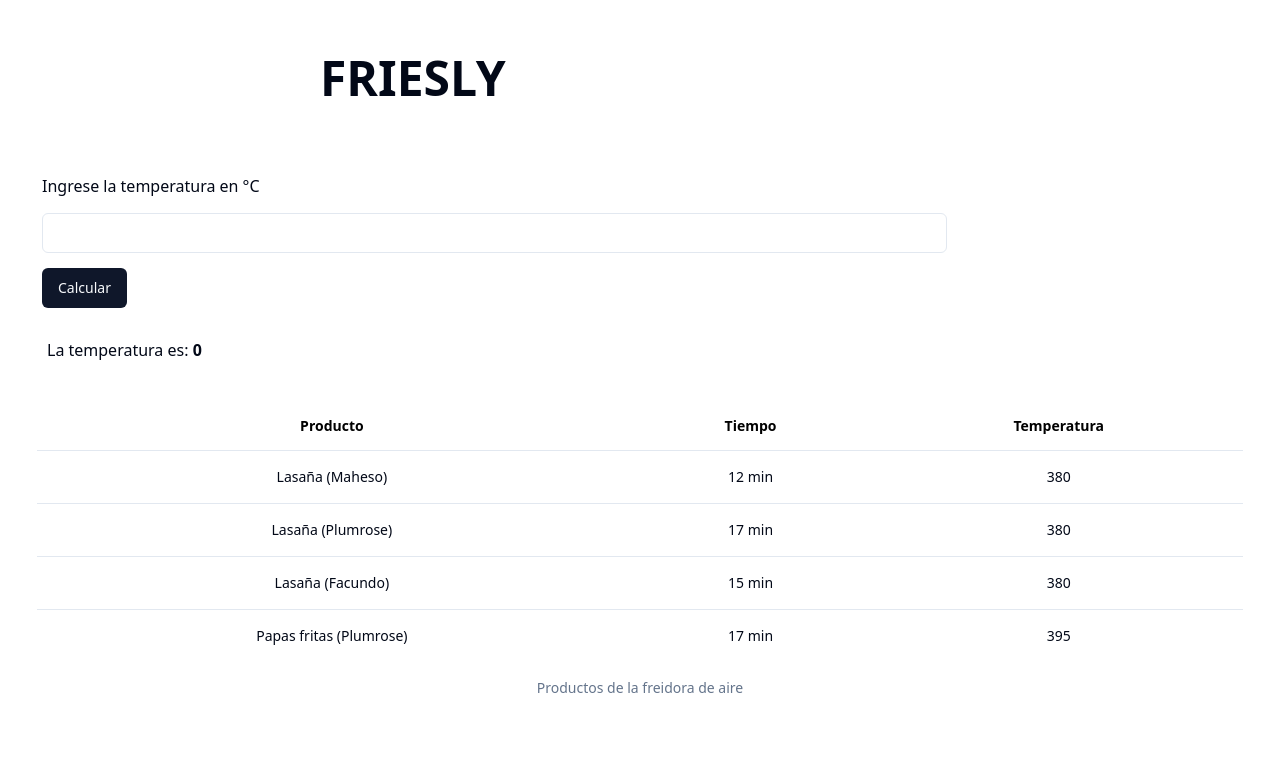
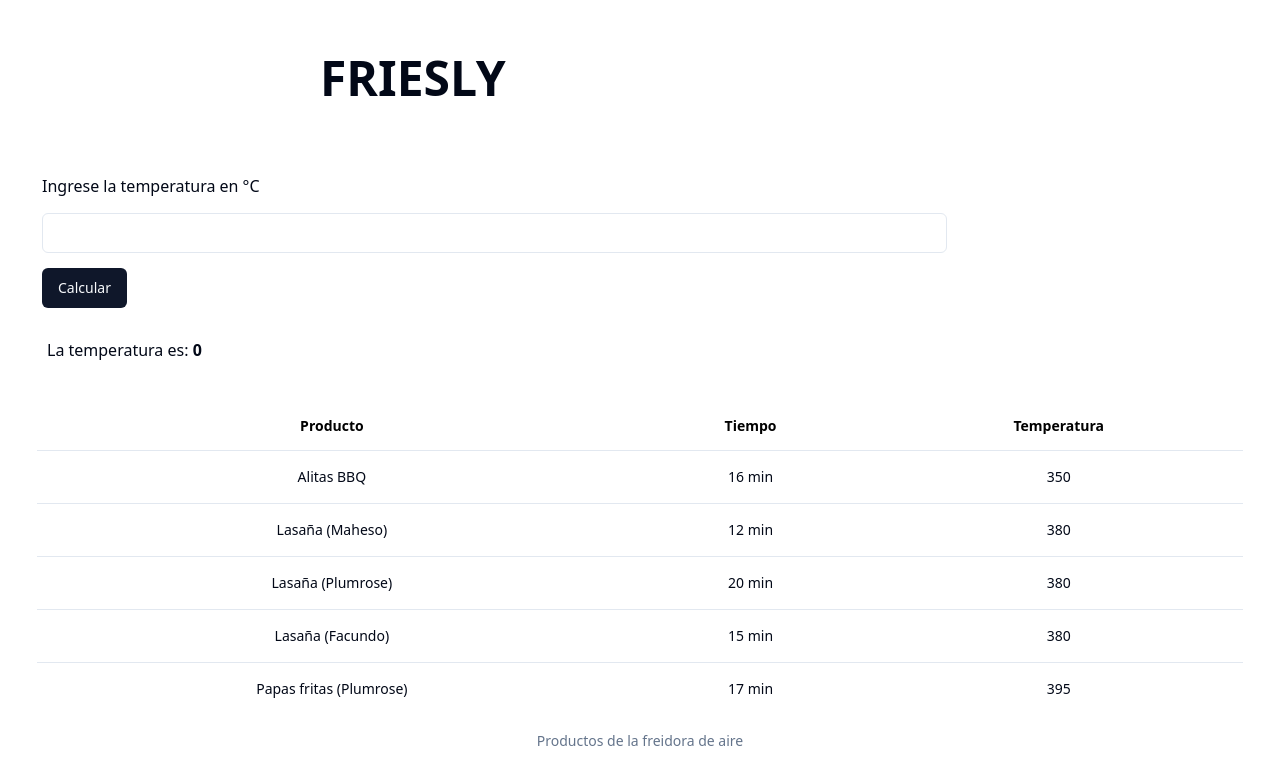
Before and after one commit to BryanGordon/friesly, a React (Vite) app: page / in a window 1280 px wide. Shown: the top 784 px of the page. Built offline with nearby package versions, Linux system fonts and the light colour scheme.

Commit message:
Add more items
- Add new food info.
- Update time info for Plumrose

```diff
--- a/src/Home.tsx
+++ b/src/Home.tsx
@@ -61,6 +61,13 @@ export function Home () {
               </TableRow>
             </TableHeader>
             <TableBody>
+
+              <TableRow>
+                <TableCell className='font-medium text-center'>Alitas BBQ</TableCell>
+                <TableCell className='font-medium text-center'>16 min</TableCell>
+                <TableCell className='font-medium text-center'>350</TableCell>
+              </TableRow>
+
               <TableRow>
                 <TableCell className='font-medium text-center'>Lasaña (Maheso)</TableCell>
                 <TableCell className='font-medium text-center'>12 min</TableCell>
@@ -69,7 +76,7 @@ export function Home () {
 
               <TableRow>
                 <TableCell className='font-medium text-center'>Lasaña (Plumrose)</TableCell>
-                <TableCell className='font-medium text-center'>17 min</TableCell>
+                <TableCell className='font-medium text-center'>20 min</TableCell>
                 <TableCell className='font-medium text-center'>380</TableCell>
               </TableRow>
 
```
